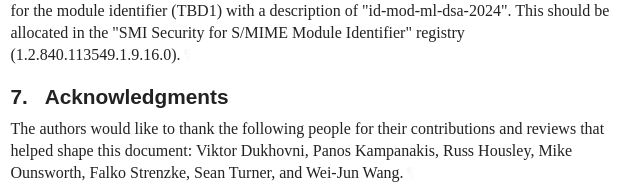
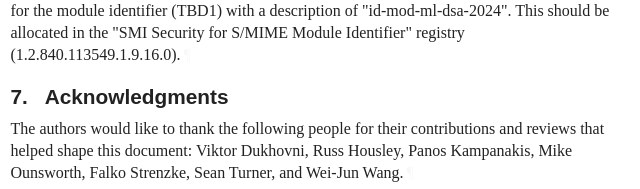
Before and after one commit to lamps-wg/cms-ml-dsa, a plain HTML site: page add-acknowledgments/draft-ietf-lamps-cms-ml-dsa.html in a window 1280 px wide. Shown: the part 6035-6224 px from the top of the page, 114-754 px from the left. Drawn offline with Linux system fonts and the light colour scheme; a web font is replaced by a local one.

Commit message:
Script updating gh-pages from 504b366. [ci skip]

```diff
--- a/add-acknowledgments/draft-ietf-lamps-cms-ml-dsa.html
+++ b/add-acknowledgments/draft-ietf-lamps-cms-ml-dsa.html
@@ -1513,7 +1513,7 @@ This should be allocated in the "SMI Security for S/MIME Module Identifier" regi
       <h2 id="name-acknowledgments">
 <a href="#section-7" class="section-number selfRef">7. </a><a href="#name-acknowledgments" class="section-name selfRef">Acknowledgments</a>
       </h2>
-<p id="section-7-1">The authors would like to thank the following people for their contributions and reviews that helped shape this document: Viktor Dukhovni, Panos Kampanakis, Russ Housley, Mike Ounsworth, Falko Strenzke, Sean Turner, and Wei-Jun Wang.<a href="#section-7-1" class="pilcrow">¶</a></p>
+<p id="section-7-1">The authors would like to thank the following people for their contributions and reviews that helped shape this document: Viktor Dukhovni, Russ Housley, Panos Kampanakis, Mike Ounsworth, Falko Strenzke, Sean Turner, and Wei-Jun Wang.<a href="#section-7-1" class="pilcrow">¶</a></p>
 <p id="section-7-2">This document was heavily influenced by <span>[<a href="#RFC8419" class="cite xref">RFC8419</a>]</span>, <span>[<a href="#I-D.ietf-lamps-cms-sphincs-plus" class="cite xref">I-D.ietf-lamps-cms-sphincs-plus</a>]</span>, and <span>[<a href="#I-D.ietf-lamps-dilithium-certificates" class="cite xref">I-D.ietf-lamps-dilithium-certificates</a>]</span>.
 Thanks go to the authors of those documents.<a href="#section-7-2" class="pilcrow">¶</a></p>
 </section>
```
Also changed, not shown: add-acknowledgments/draft-ietf-lamps-cms-ml-dsa.txt.
